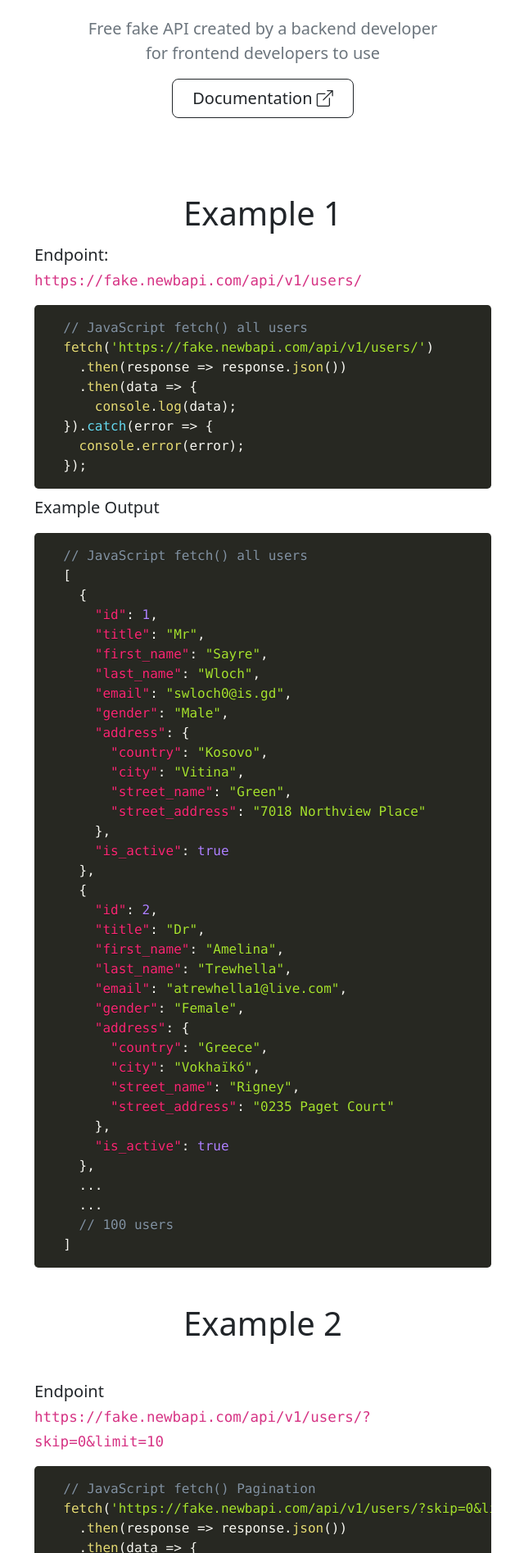
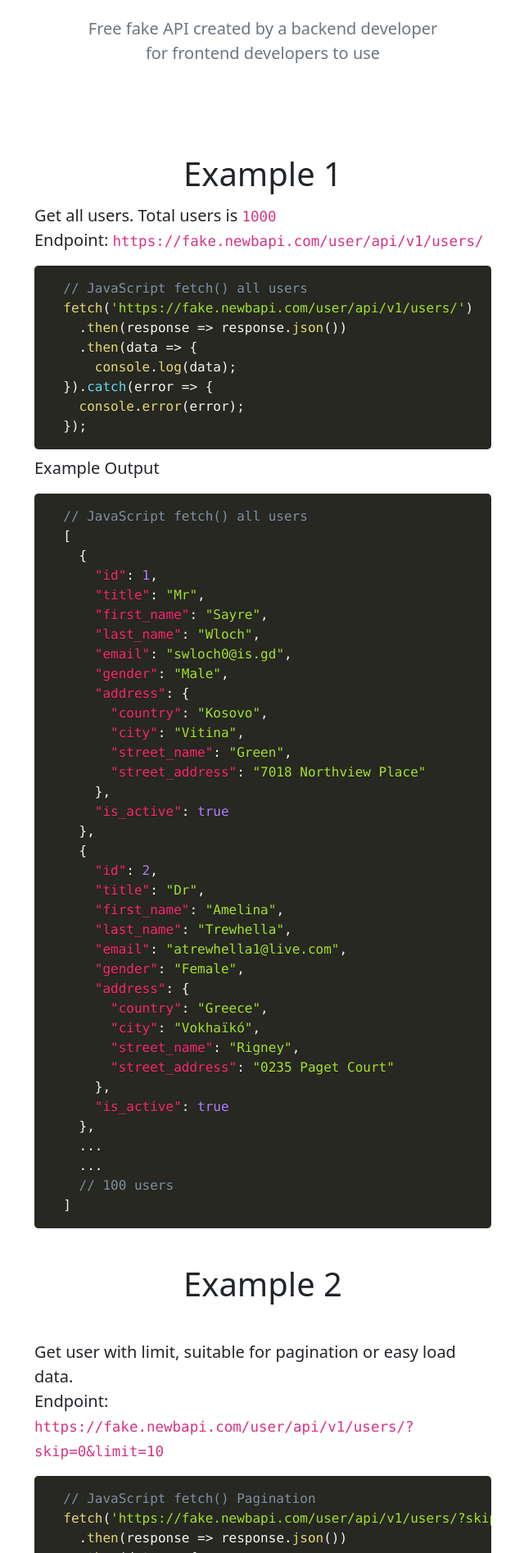
Before and after one commit to NewbAPI-Project/newbapi-web, a Next.js app: page /fake-api in a window 1280 px wide. Shown: the part 226-2120 px from the top of the page at 82% size, without its empty margins (319-959 px from the left). Built offline with nearby package versions, Linux system fonts and the light colour scheme.

Commit message:
update fake-api example and remove example btn

```diff
--- a/components/Example.js
+++ b/components/Example.js
@@ -4,7 +4,7 @@ import { Prism as SyntaxHighlighter } from 'react-syntax-highlighter';
 
 export default function Example() {
   const fetchAllUser = `  // JavaScript fetch() all users
-  fetch('https://fake.newbapi.com/api/v1/users/')
+  fetch('https://fake.newbapi.com/user/api/v1/users/')
     .then(response => response.json())
     .then(data => {
       console.log(data);
@@ -48,7 +48,7 @@ export default function Example() {
     // 100 users
   ]`;
   const fetchSingle = `  // JavaScript fetch() single user
-  fetch('https://fake.newbapi.com/api/v1/users/1')
+  fetch('https://fake.newbapi.com/user/api/v1/users/1')
     .then(response => response.json())
     .then(data => {
       console.log(data);
@@ -57,7 +57,6 @@ export default function Example() {
   });`;
 
   const fetchSingleOutput = `  // JavaScript fetch() single user
-  [
     {
       "id": 1,
       "title": "Mr",
@@ -72,11 +71,10 @@ export default function Example() {
         "street_address": "7018 Northview Place"
       },
       "is_active": true
-    }
-  ]`;
+    }`;
 
   const fetchPagination = `  // JavaScript fetch() Pagination
-  fetch('https://fake.newbapi.com/api/v1/users/?skip=0&limit=10')
+  fetch('https://fake.newbapi.com/user/api/v1/users/?skip=0&limit=10')
     .then(response => response.json())
     .then(data => {
       console.log(data);
@@ -131,7 +129,10 @@ export default function Example() {
     <>
       <h1 className="display-7 lh-1 mb-3 text-center">Example 1</h1>
       <div className='col-md-6 offset-md-3'>
-        <p className="lead">Endpoint: <br /><code>https://fake.newbapi.com/api/v1/users/</code></p>
+        <p className="lead">
+          Get all users. Total users is <code>1000</code> <br/>
+          Endpoint: <code>https://fake.newbapi.com/user/api/v1/users/</code>
+        </p>
 
         <SyntaxHighlighter language="js" style={style}>
           {fetchAllUser}
@@ -147,7 +148,9 @@ export default function Example() {
       </div>
       <h1 className="display-7 lh-1 my-5 text-center">Example 2</h1>
       <div className='col-md-6 offset-md-3'>
-        <p className="lead">Endpoint <br/> <code>https://fake.newbapi.com/api/v1/users/?skip=0&limit=10</code></p>
+        <p className="lead">Get user with limit, suitable for pagination or easy load data. <br/>
+          Endpoint: <code>https://fake.newbapi.com/user/api/v1/users/?skip=0&limit=10</code>
+        </p>
 
         <SyntaxHighlighter language="js" style={style}>
           {fetchPagination}
@@ -166,7 +169,8 @@ export default function Example() {
       <h1 className="display-7 lh-1 my-5 text-center">Example 3</h1>
 
       <div className='col-md-6 offset-md-3'>
-        <p className="lead">Endpoint <br/> <code>https://fake.newbapi.com/api/v1/users/1</code></p>
+        <p className="lead">Get single user. <br />
+          Endpoint: <code>https://fake.newbapi.com/user/api/v1/users/1</code></p>
 
         <SyntaxHighlighter language="js" style={style}>
           {fetchSingle}
@@ -181,7 +185,7 @@ export default function Example() {
         </SyntaxHighlighter>
 
       </div>
-      <p className="display-7 lh-1 my-5 text-center">Okay, that&apos;s it 🎉</p>
+      <p className="display-7 lh-1 my-5 text-center">That&apos;s it 🎉</p>
     </>
 
   );
--- a/components/HerosFakeAPI.js
+++ b/components/HerosFakeAPI.js
@@ -7,9 +7,9 @@ export default function Heros() {
         <h1 className="display-2 fw-bold">NewbAPI: Fake API</h1>
         <div className="col-lg-6 mx-auto">
           <p className="lead text-muted mb-3 mt-2">Free fake API created by a backend developer<br /> for frontend developers to use</p>
-          <div className="d-grid gap-2 d-sm-flex justify-content-sm-center">
+          {/* <div className="d-grid gap-2 d-sm-flex justify-content-sm-center">
             <a href="https://docs.newbapi.com/category/fake-api" target="_blank" className="btn btn-outline-dark btn-lg px-4">Documentation <i className="bi bi-box-arrow-up-right"></i></a>
-          </div>
+          </div> */}
         </div>
       </div>
     </>
```
